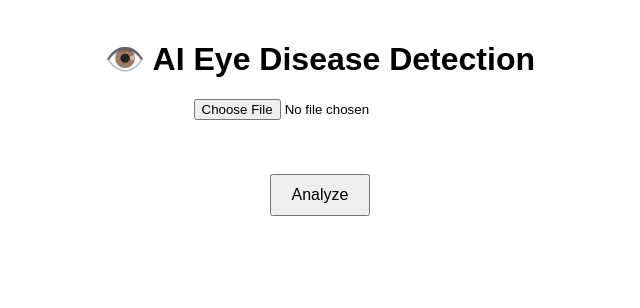
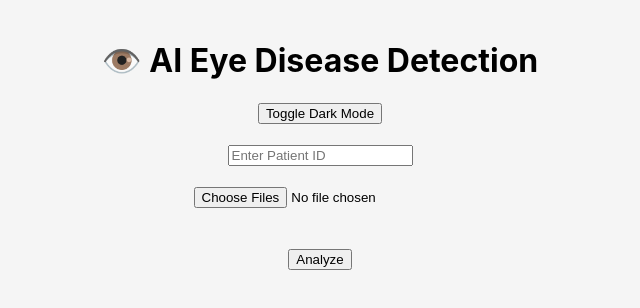
Before and after one commit to sxiya/eye-frontend, a React (Create React App) app: page / in a window 1280 px wide. Shown: the top 308 px of the page, without its empty margins (320-960 px from the left). Built offline with nearby package versions, Linux system fonts and the light colour scheme.

Commit message:
advanced UI upgrade

```diff
--- a/src/App.js
+++ b/src/App.js
@@ -2,17 +2,19 @@ import React, { useState } from "react";
 import jsPDF from "jspdf";
 
 function App() {
-  const [file, setFile] = useState(null);
-  const [preview, setPreview] = useState(null);
-  const [result, setResult] = useState(null);
+  const [files, setFiles] = useState([]);
+  const [previews, setPreviews] = useState([]);
+  const [results, setResults] = useState([]);
+  const [patientID, setPatientID] = useState("");
+  const [darkMode, setDarkMode] = useState(false);
 
   const classes = ['cataract', 'diabetic_retinopathy', 'glaucoma', 'normal'];
 
   const descriptions = {
     cataract: "Clouding of the eye lens leading to blurry vision.",
     diabetic_retinopathy: "Damage to retinal blood vessels due to diabetes.",
-    glaucoma: "Optic nerve damage often caused by high eye pressure.",
-    normal: "No visible abnormalities detected."
+    glaucoma: "Optic nerve damage due to high eye pressure.",
+    normal: "No abnormalities detected."
   };
 
   const getRiskLevel = (confidence) => {
@@ -21,20 +23,28 @@ function App() {
     return "Low";
   };
 
-  const handleUpload = () => {
-    const pred = classes[Math.floor(Math.random() * classes.length)];
-    const confidence = Math.random() * 0.15 + 0.85;
-
-    setResult({
-      prediction: pred,
-      confidence: confidence
-    });
+  const handleFiles = (e) => {
+    const selected = Array.from(e.target.files);
+    setFiles(selected);
+    setPreviews(selected.map(file => URL.createObjectURL(file)));
   };
 
-  const handleFileChange = (e) => {
-    const selected = e.target.files[0];
-    setFile(selected);
-    setPreview(URL.createObjectURL(selected));
+  const analyze = () => {
+    const newResults = files.map(() => {
+      const probs = classes.map(() => Math.random());
+      const sum = probs.reduce((a, b) => a + b, 0);
+      const normalized = probs.map(p => p / sum);
+
+      const maxIndex = normalized.indexOf(Math.max(...normalized));
+
+      return {
+        prediction: classes[maxIndex],
+        confidence: normalized[maxIndex],
+        probs: normalized
+      };
+    });
+
+    setResults(newResults);
   };
 
   const downloadPDF = () => {
@@ -44,49 +54,100 @@ function App() {
     doc.text("AI Ophthalmology Report", 20, 20);
 
     doc.setFontSize(12);
-    doc.text(`Prediction: ${result.prediction}`, 20, 40);
-    doc.text(`Confidence: ${(result.confidence * 100).toFixed(2)}%`, 20, 50);
-    doc.text(`Risk Level: ${getRiskLevel(result.confidence)}`, 20, 60);
+    doc.text(`Patient ID: ${patientID}`, 20, 35);
 
-    doc.text("Description:", 20, 80);
-    doc.text(descriptions[result.prediction], 20, 90);
+    let y = 50;
+
+    results.forEach((res, i) => {
+      doc.text(`Image ${i + 1}:`, 20, y);
+      y += 10;
+      doc.text(`Prediction: ${res.prediction}`, 20, y);
+      y += 10;
+      doc.text(`Confidence: ${(res.confidence * 100).toFixed(2)}%`, 20, y);
+      y += 10;
+      doc.text(`Risk: ${getRiskLevel(res.confidence)}`, 20, y);
+      y += 15;
+    });
 
     doc.save("Eye_Report.pdf");
   };
 
   return (
-    <div style={{ textAlign: "center", marginTop: "40px", fontFamily: "Arial" }}>
+    <div style={{
+      background: darkMode ? "#121212" : "#f5f5f5",
+      color: darkMode ? "white" : "black",
+      minHeight: "100vh",
+      padding: "20px",
+      textAlign: "center"
+    }}>
+
       <h1>👁️ AI Eye Disease Detection</h1>
 
-      <input type="file" onChange={handleFileChange} />
-      <br /><br />
-
-      {preview && (
-        <img src={preview} alt="preview" width="250" style={{ borderRadius: "10px" }} />
-      )}
+      <button onClick={() => setDarkMode(!darkMode)}>
+        Toggle {darkMode ? "Light" : "Dark"} Mode
+      </button>
 
       <br /><br />
 
-      <button onClick={handleUpload} style={{ padding: "10px 20px", fontSize: "16px" }}>
-        Analyze
-      </button>
+      <input
+        type="text"
+        placeholder="Enter Patient ID"
+        value={patientID}
+        onChange={(e) => setPatientID(e.target.value)}
+      />
 
-      {result && (
-        <div style={{ marginTop: "30px" }}>
-          <h2>Prediction: {result.prediction}</h2>
-          <h3>Confidence: {(result.confidence * 100).toFixed(2)}%</h3>
-          <h3>Risk Level: {getRiskLevel(result.confidence)}</h3>
+      <br /><br />
 
-          <p style={{ width: "60%", margin: "auto" }}>
-            {descriptions[result.prediction]}
-          </p>
+      <input type="file" multiple onChange={handleFiles} />
 
+      <br /><br />
+
+      <div style={{ display: "flex", justifyContent: "center", gap: "20px" }}>
+        {previews.map((src, i) => (
+          <img key={i} src={src} alt="" width="150" />
+        ))}
+      </div>
+
+      <br />
+
+      <button onClick={analyze}>Analyze</button>
+
+      {results.map((res, idx) => (
+        <div key={idx} style={{ marginTop: "20px" }}>
+          <h2>Image {idx + 1}</h2>
+          <h3>{res.prediction}</h3>
+          <p>Confidence: {(res.confidence * 100).toFixed(2)}%</p>
+          <p>Risk: {getRiskLevel(res.confidence)}</p>
+          <p>{descriptions[res.prediction]}</p>
+
+          {/* Probability Bars */}
+          {res.probs.map((p, i) => (
+            <div key={i} style={{ margin: "5px auto", width: "50%" }}>
+              <div>{classes[i]}</div>
+              <div style={{
+                background: "#ccc",
+                height: "10px",
+                borderRadius: "5px"
+              }}>
+                <div style={{
+                  width: `${p * 100}%`,
+                  background: "#4CAF50",
+                  height: "100%",
+                  borderRadius: "5px"
+                }} />
+              </div>
+            </div>
+          ))}
+        </div>
+      ))}
+
+      {results.length > 0 && (
+        <>
           <br />
-          <button onClick={downloadPDF} style={{ padding: "10px 20px" }}>
-            📄 Download Report
-          </button>
-        </div>
+          <button onClick={downloadPDF}>📄 Download Report</button>
+        </>
       )}
+
     </div>
   );
 }
```
